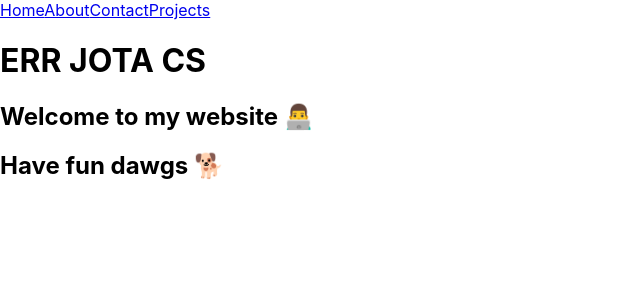
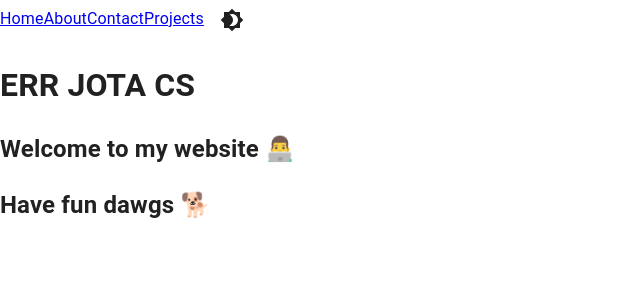
Before and after one commit to RaulJCS5/err-jota-cs, a React (Create React App) app in the folder rjcs-app/: page / in a window 1280 px wide. Shown: the top 300 px of the page, without its empty margins (0-640 px from the left). Built offline with nearby package versions, Linux system fonts and the light colour scheme.

Commit message:
Commit: Add MUI and dark mode state

```diff
--- a/rjcs-app/package.json
+++ b/rjcs-app/package.json
@@ -3,6 +3,10 @@
   "version": "0.1.0",
   "private": true,
   "dependencies": {
+    "@emotion/react": "^11.10.6",
+    "@emotion/styled": "^11.10.6",
+    "@mui/icons-material": "^5.11.11",
+    "@mui/material": "^5.11.12",
     "@testing-library/jest-dom": "^5.16.5",
     "@testing-library/react": "^13.4.0",
     "@testing-library/user-event": "^13.5.0",
--- a/rjcs-app/src/App.tsx
+++ b/rjcs-app/src/App.tsx
@@ -1,4 +1,4 @@
-import ReactDOM from "react-dom/client";
+import { useMemo,useState } from 'react'
 import { BrowserRouter, Routes, Route } from "react-router-dom";
 import { Projects } from "./pages/Projects";
 import { About } from "./pages/About";
@@ -6,13 +6,30 @@ import { Contact } from "./pages/Contact";
 import { Home } from "./pages/Home";
 import { Layout } from "./pages/Layout";
 import { NoPage } from "./pages/NoPage";
-
+import { createTheme, ThemeProvider } from '@mui/material/styles';
+import CssBaseline from '@mui/material/CssBaseline';
 
 function App() {
+  const [mode, setMode] = useState<'light' | 'dark'>('light');
+  const theme = useMemo(
+    () =>
+      createTheme({
+        palette: {
+          mode,
+        },
+      }),
+    [mode],
+  );
+  function toggleColorMode(){
+    setMode((prevMode) => (prevMode === 'light' ? 'dark' : 'light'));
+  }
+
   return (
+    <ThemeProvider theme={theme}>
+      <CssBaseline />
       <BrowserRouter>
         <Routes>
-        <Route path="/" element={<Layout />}>
+          <Route path="/" element={<Layout toggleColorMode={toggleColorMode} theme={theme} />}>
             <Route index element={<Home />} />
             <Route path="about" element={<About />} />
             <Route path="contact" element={<Contact />} />
@@ -21,6 +38,7 @@ function App() {
           </Route>
         </Routes>
       </BrowserRouter>
+    </ThemeProvider>
   );
 }
 
--- a/rjcs-app/src/pages/Layout.tsx
+++ b/rjcs-app/src/pages/Layout.tsx
@@ -1,7 +1,12 @@
 import React from 'react'
 import { Outlet, Link } from "react-router-dom";
+import IconButton from '@mui/material/IconButton';
+import Brightness4Icon from '@mui/icons-material/Brightness4';
+import Brightness7Icon from '@mui/icons-material/Brightness7';
+import { Theme } from '@mui/material';
 
-export const Layout = () => {
+
+export const Layout = ({toggleColorMode,theme}:{toggleColorMode:()=>void,theme:Theme}) => {
     return (
         <div>
             <nav>
@@ -9,6 +14,9 @@ export const Layout = () => {
                 <Link to="/about">About</Link>
                 <Link to="/contact">Contact</Link>
                 <Link to="/projects">Projects</Link>
+                <IconButton sx={{ ml: 1 }} onClick={toggleColorMode} color="inherit">
+                    {theme.palette.mode === 'dark' ? <Brightness7Icon /> : <Brightness4Icon />}
+                </IconButton>
             </nav>
             <Outlet />
         </div>
```
Also changed, not shown: 1 other file (tests, documents, lock files or other folders). Lines whose indentation alone changed are shown as unchanged.
